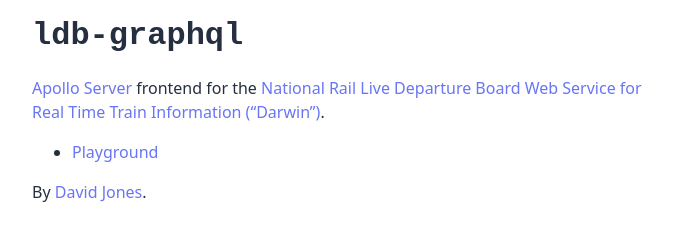
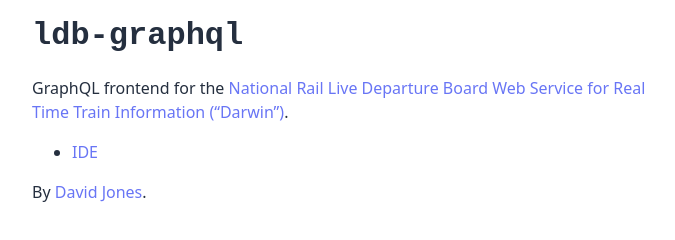
Before and after one commit to caminad/ldb-graphql, a website: page public/index.html in a window 1280 px wide. Shown: the whole page, without its empty margins (296-971 px from the left). Drawn offline with Linux system fonts and the light colour scheme.

Commit message:
Remove references to Apollo

```diff
--- a/package.json
+++ b/package.json
@@ -2,7 +2,7 @@
   "name": "ldb-graphql",
   "version": "0.0.0-development",
   "private": true,
-  "description": "Apollo Server frontend for the National Rail Live Departure Board Web Service for Real Time Train Information (“Darwin”).",
+  "description": "GraphQL frontend for the National Rail Live Departure Board Web Service for Real Time Train Information (“Darwin”).",
   "homepage": "https://ldb-graphql.vercel.app/",
   "repository": "https://github.com/kitibyte/ldb-graphql",
   "license": "MIT",
--- a/public/index.html
+++ b/public/index.html
@@ -6,7 +6,7 @@
     <title>ldb-graphql</title>
     <meta
       name="description"
-      content="Apollo Server frontend for the National Rail Live Departure Board Web Service for Real Time Train Information (“Darwin”)."
+      content="GraphQL frontend for the National Rail Live Departure Board Web Service for Real Time Train Information (“Darwin”)."
     />
     <style>
       *,
@@ -59,17 +59,14 @@
   <body>
     <h1><code>ldb-graphql</code></h1>
     <p>
-      <a href="https://www.apollographql.com/docs/apollo-server/"
-        >Apollo Server</a
-      >
-      frontend for the
+      GraphQL frontend for the
       <a href="https://realtime.nationalrail.co.uk/OpenLDBWS/"
         >National Rail Live Departure Board Web Service for Real Time Train
         Information (“Darwin”)</a
       >.
     </p>
     <ul>
-      <li><a href="/api">Playground</a></li>
+      <li><a href="/api">IDE</a></li>
     </ul>
     <p>By <a href="https://twitter.com/kitibyte">David Jones</a>.</p>
   </body>
```
Also changed, not shown: README.md.
